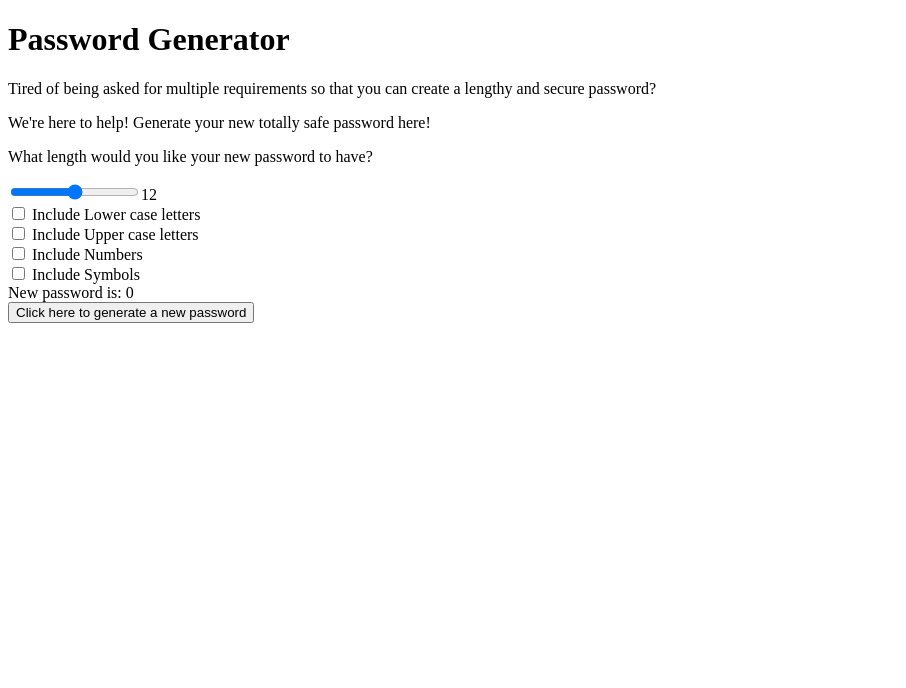
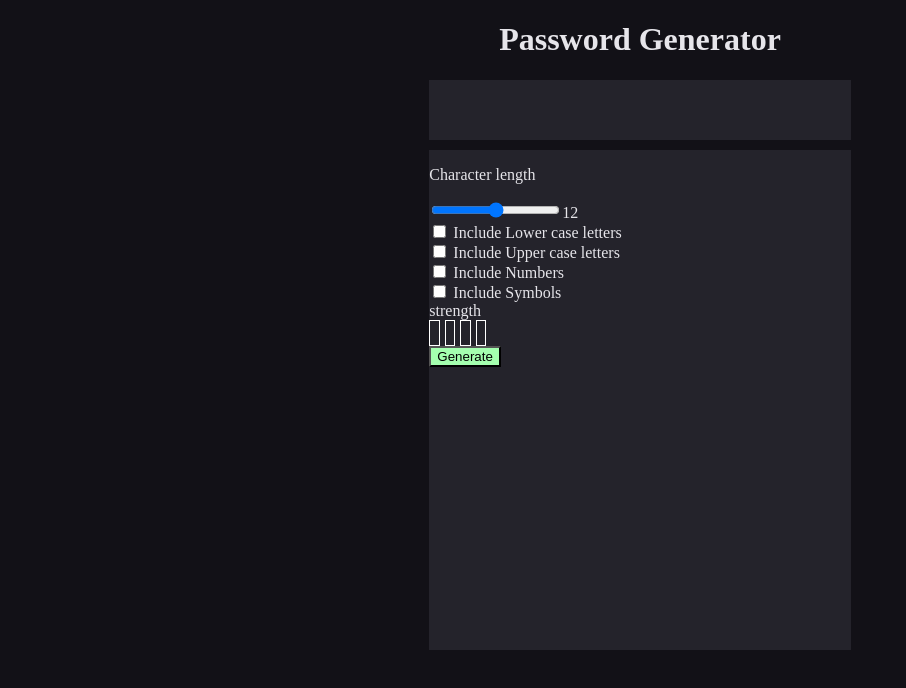
Before and after one commit to cfcmeireles/Password-generator, a Vue app: page / in a window 1280 px wide. Shown: the top 688 px of the page, without its empty margins (0-906 px from the left). Built offline with nearby package versions, Linux system fonts and the light colour scheme.

Commit message:
added password strength method and edited styles

```diff
--- a/src/App.vue
+++ b/src/App.vue
@@ -2,11 +2,6 @@
   <main id="password-app">
     <div>
       <h1>Password Generator</h1>
-      <p>
-        Tired of being asked for multiple requirements so that you can create a
-        lengthy and secure password?
-      </p>
-      <p>We're here to help! Generate your new totally safe password here!</p>
       <PasswordGenerator />
     </div>
   </main>
@@ -22,4 +17,14 @@ export default {
 };
 </script>
 
-<style></style>
+<style>
+body {
+  height: 100vh;
+  background: #121117;
+  color: #e6e5ea;
+}
+
+h1 {
+  text-align: center;
+}
+</style>
--- a/src/components/PasswordGenerator.vue
+++ b/src/components/PasswordGenerator.vue
@@ -1,8 +1,16 @@
 <template>
-  <div>
-    <p>What length would you like your new password to have?</p>
-
-    <input v-model="password.length" type="range" min="8" max="16" step="4" />
+  <div id="password-generator">
+    <div class="generated-password">{{ password.newPassword.join("") }}</div>
+    <div class="main-div">
+      <p>Character length</p>
+      <input
+        v-model="password.length"
+        type="range"
+        min="8"
+        max="16"
+        step="4"
+        class="password-range"
+      />
       <output>{{ password.length }}</output>
 
       <div
@@ -13,19 +21,39 @@
         <input
           type="checkbox"
           v-model="requirement.isChecked"
-        @change="logSelectedRequirements"
+          @change="passwordStrenght"
         />
         {{ requirement.text }}
       </div>
-    <div>
-      New password is: {{ password.newPassword.join("") }}
-      {{ password.newPassword.length }}
+      <div class="password-strength" @change="passwordStrenght">
+        strength {{ password.strength }}
+        <div class="strength-bars">
+          <div
+            class="test"
+            style="height: 24px; width: 2%"
+            :style="`background-color: ${this.password.barColor1}`"
+          ></div>
+          <div
+            class="test"
+            style="height: 24px; width: 2%"
+            :style="`background-color: ${this.password.barColor2}`"
+          ></div>
+          <div
+            class="test"
+            style="height: 24px; width: 2%"
+            :style="`background-color: ${this.password.barColor3}`"
+          ></div>
+          <div
+            class="test"
+            style="height: 24px; width: 2%"
+            :style="`background-color: ${this.password.barColor4}`"
+          ></div>
         </div>
-    <button @click="generatePassword">
-      Click here to generate a new password
-    </button>
       </div>
+      <button @click="generatePassword">Generate</button>
       <p v-if="showAlert">Please check at least 1 requirement</p>
+    </div>
+  </div>
 </template>
 
   <script>
@@ -38,6 +66,11 @@ export default {
         newPassword: [],
         buttonClicked: false,
         showAlert: false,
+        strength: "",
+        barColor1: "",
+        barColor2: "",
+        barColor3: "",
+        barColor4: "",
       },
       requirements: [
         {
@@ -161,6 +194,7 @@ export default {
     generatePassword() {
       if (!this.checkedRequirements.length) {
         this.showAlert = true;
+        this.password.strength = "";
       } else {
         this.showAlert = false;
       }
@@ -175,12 +209,94 @@ export default {
         });
       }
     },
+    passwordStrenght() {
+      if (this.checkedRequirements.length === 1) {
+        this.password.strength = "Weak";
+        this.password.barColor1 = "#F3CD6C";
+        this.password.barColor2 = "";
+        this.password.barColor3 = "";
+      } else if (
+        this.checkedRequirements.length < 3 &&
+        this.checkedRequirements.length > 1
+      ) {
+        this.password.strength = "Medium";
+        this.password.barColor2 = "#F3CD6C";
+        this.password.barColor3 = "";
+        this.password.barColor4 = "";
+      } else if (
+        this.checkedRequirements.length < 4 &&
+        this.checkedRequirements.length > 1
+      ) {
+        this.password.strength = "Medium";
+        this.password.barColor3 = "#F3CD6C";
+        this.password.barColor4 = "";
+      } else if (this.checkedRequirements.length > 3) {
+        this.password.strength = "Strong";
+        this.password.barColor4 = "#F3CD6C";
+      } else {
+        this.password.strength = "";
+        this.password.barColor1 = "";
+        this.password.barColor2 = "";
+        this.password.barColor3 = "";
+        this.password.barColor4 = "";
+      }
+    },
   },
 };
 </script>
 
-<style scoped>
+<style>
+#password-generator {
+  display: grid;
+  grid-template-columns: repeat(3, 1fr);
+  grid-template-rows: 70px 500px;
+  width: 100%;
+}
+
+.generated-password {
+  background: #24232b;
+  text-align: center;
+  grid-column-start: 2;
+  grid-row-start: 1;
+  margin-bottom: 10px;
+}
+
+.main-div {
+  background: #24232b;
+  grid-column-start: 2;
+  grid-row-start: 2;
+}
+/*
+.password-range {
+  background: red;
+} */
+
+/* .password-range::-moz-range-thumb {
+
+  width: 25px;
+  height: 25px;
+  background: #04aa6d;
+  cursor: pointer;
+} */
+
 .checkbox-items {
   display: block;
 }
+
+button {
+  background: #a4ffaf;
+}
+
+.test {
+  background: #24232b;
+  border: 1px solid white;
+}
+
+.test:nth-child(n + 2) {
+  margin-left: 5px;
+}
+
+.strength-bars {
+  display: flex;
+}
 </style>
```
Lines whose indentation alone changed are shown as unchanged.
